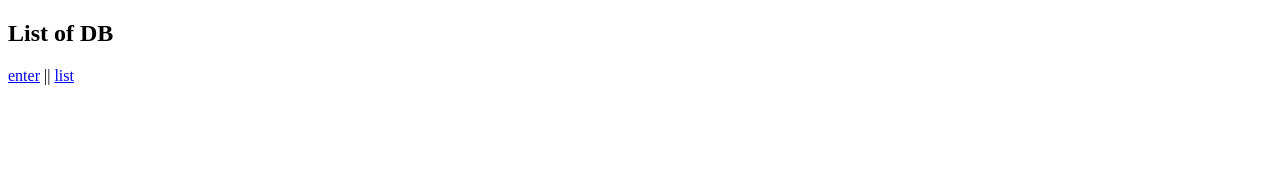
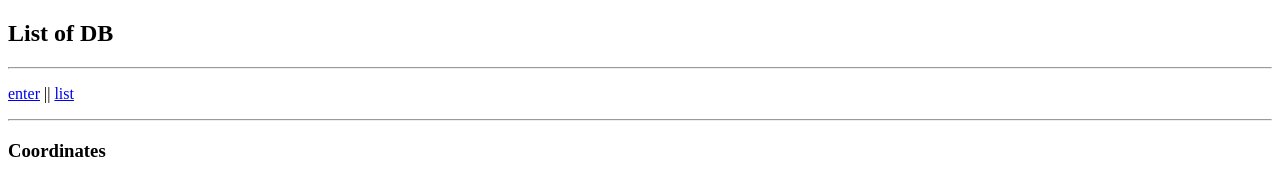
Before and after one commit to rahulreddy-001/server-side-website, a website: page Public/list.html in a window 1280 px wide. Drawn offline with Linux system fonts and the light colour scheme; no server answers.

Commit message:
getting pic simplified 1

```diff
--- a/Public/list.html
+++ b/Public/list.html
@@ -8,7 +8,15 @@
   </head>
   <body>
     <h2>List of DB</h2>
-    <p><a href="index.html">enter</a> || <a href="list.html">list</a></p>
+    <hr />
+    <div>
+      <p><a href="index.html">enter</a> || <a href="list.html">list</a></p>
+      <hr />
+      <h3>Coordinates</h3>
+      <p id="latitude"></p>
+      <p id="longitude"></p>
+    </div>
+
     <script>
       const getData = async () => {
         let resp = await fetch("/api");
```
Also changed, not shown: Public/index.html (+3 -1 lines).
